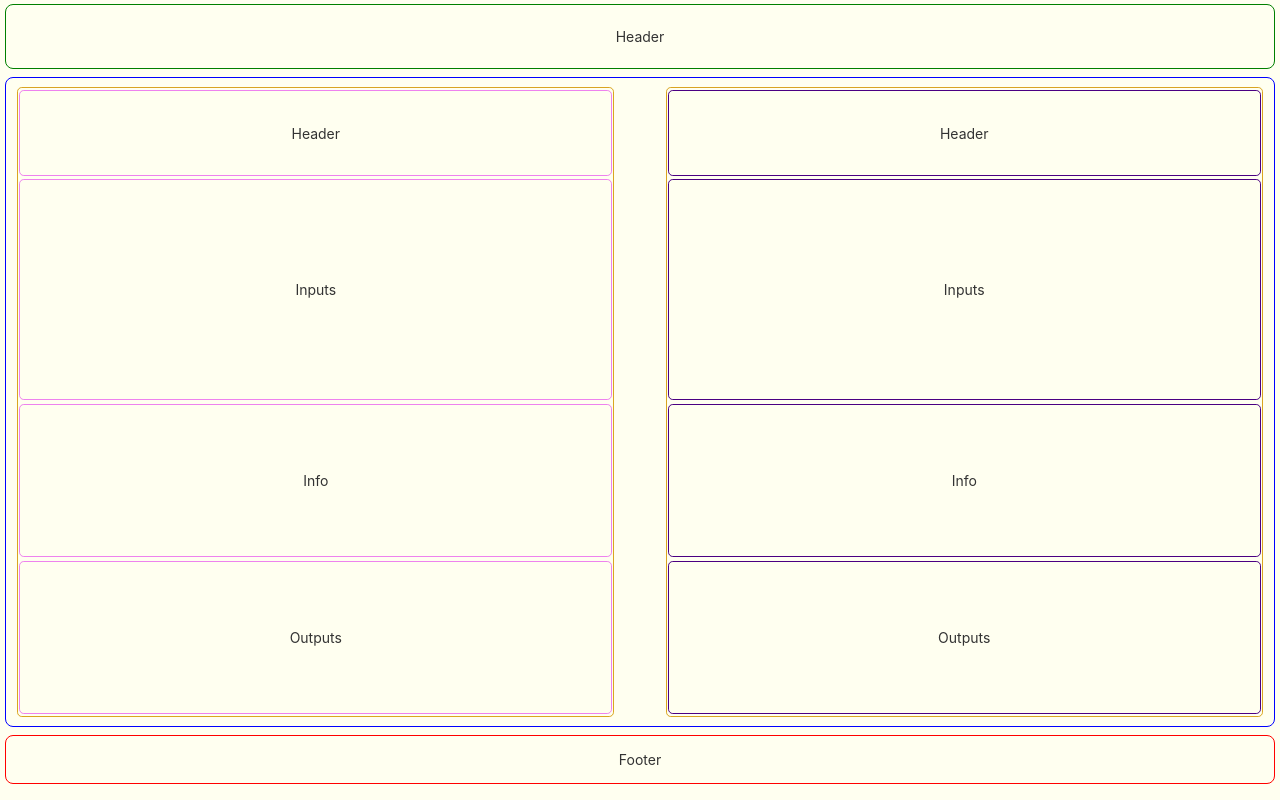
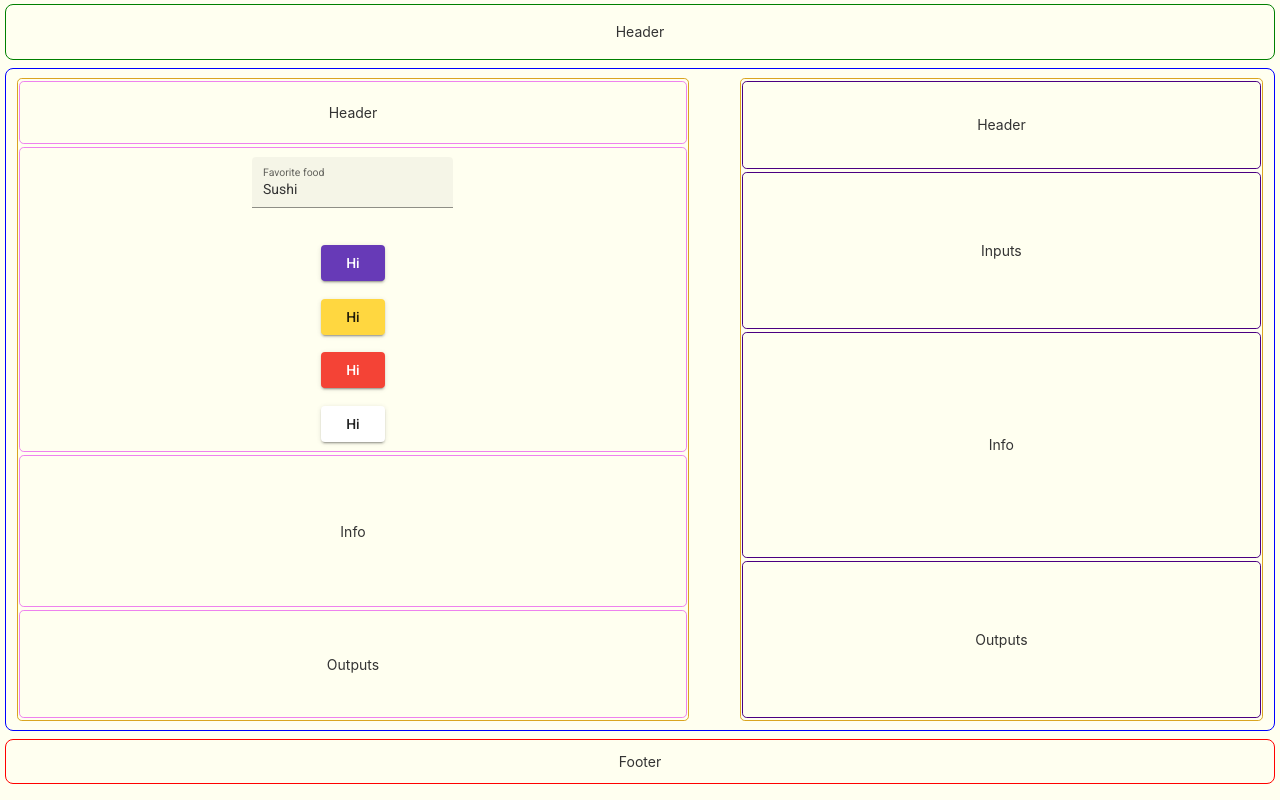
Before and after one commit to Ellipsoul/tax-calculator-pwa, an Angular app: page / in a window 1280 px wide. Built offline with nearby package versions, Linux system fonts and the light colour scheme.

Commit message:
Got Angular material working

```diff
--- a/src/app/uktaxes/uktaxes.component.html
+++ b/src/app/uktaxes/uktaxes.component.html
@@ -5,7 +5,17 @@
   </div>
   <!-- Input fields for salary, bonus and leave -->
   <div [ngClass]="['uk-field', 'uk-inputs']">
-    Inputs
+
+      <mat-form-field class="example-full-width" appearance="fill">
+        <mat-label>Favorite food</mat-label>
+        <input matInput placeholder="Ex. Pizza" value="Sushi">
+      </mat-form-field>
+
+    <button mat-raised-button color="primary">Hi</button>
+    <button mat-raised-button color="accent">Hi</button>
+    <button mat-raised-button color="warn">Hi</button>
+    <button mat-raised-button color="basic">Hi</button>
+
   </div>
   <!-- Information of reductions, and tax bands -->
   <div [ngClass]="['uk-field', 'uk-info']">
--- a/src/app/uktaxes/uktaxes.component.sass
+++ b/src/app/uktaxes/uktaxes.component.sass
@@ -27,10 +27,10 @@
   flex-grow: 1
 
 .uk-inputs
-  flex-grow: 3
+  flex-grow: 2
 
 .uk-info
-  flex-grow: 2
+  flex-grow: 3
 
 .uk-outputs
   flex-grow: 2
--- a/src/app/ustaxes/ustaxes.component.sass
+++ b/src/app/ustaxes/ustaxes.component.sass
@@ -26,10 +26,10 @@
   flex-grow: 1
 
 .us-inputs
-  flex-grow: 3
+  flex-grow: 2
 
 .us-info
-  flex-grow: 2
+  flex-grow: 3
 
 .us-outputs
   flex-grow: 2
--- a/src/styles.sass
+++ b/src/styles.sass
@@ -1 +1,4 @@
 /* You can add global styles to this file, and also import other style files */
+
+// Really important to add this or Angular material won't work!
+@import "../node_modules/@angular/material/prebuilt-themes/deeppurple-amber.css"
```
Also changed, not shown: src/app/app.module.ts (+14 -1 lines).
